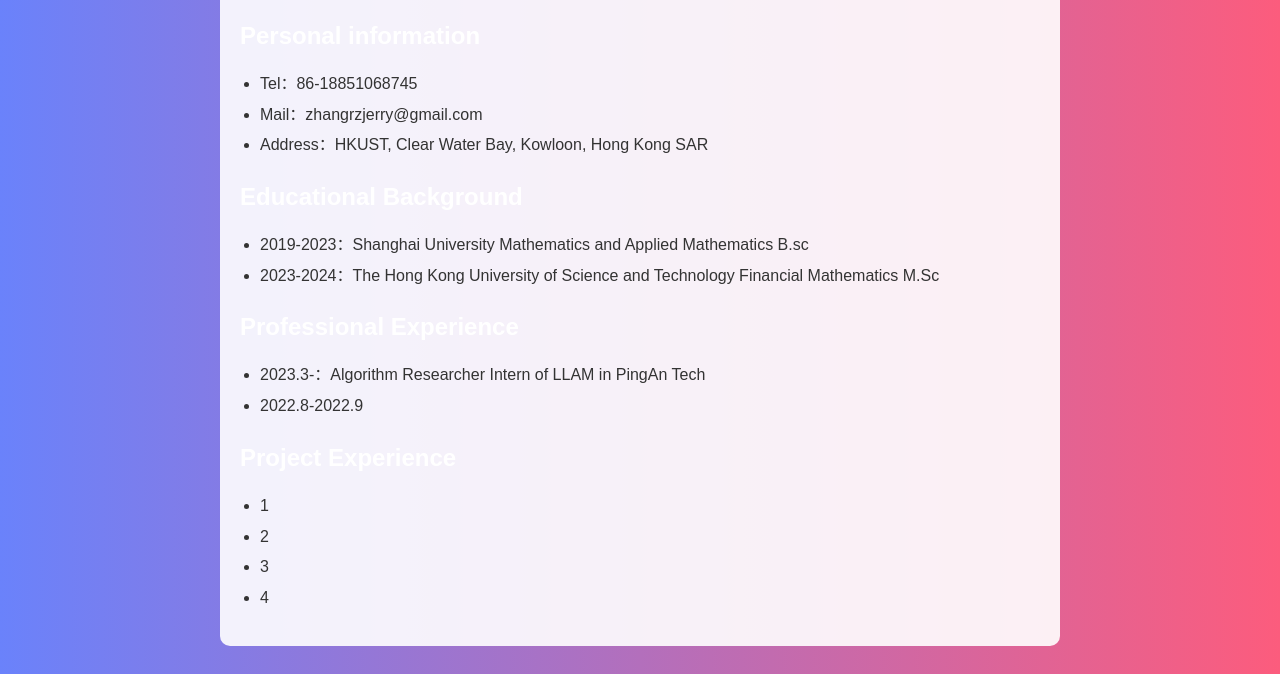
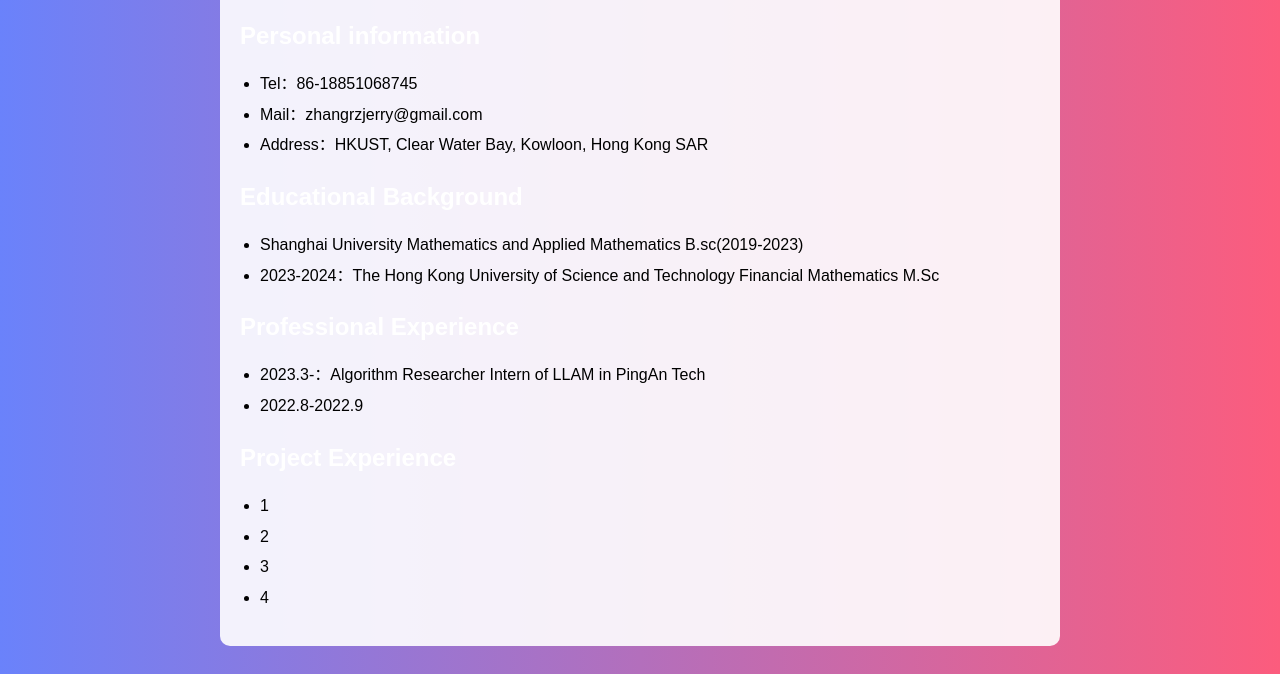
Before and after one commit to JerryZRZ/Jerry-Zhang, a plain HTML site: page index.html in a window 1280 px wide. Shown: the part 136-810 px from the top of the page. Drawn offline with Linux system fonts and the light colour scheme.

Commit message:
Update index.html

```diff
--- a/index.html
+++ b/index.html
@@ -9,7 +9,7 @@
             font-family: "微软雅黑", Arial, sans-serif;
             line-height: 1.6;
             background-image: linear-gradient(to right, #6a82fb, #fc5c7d);
-            color: #333;
+            color: #000;
             padding: 20px;
         }
     h1,
@@ -51,7 +51,8 @@
     <section>
         <h2>Educational Background</h2>
         <ul>
-            <li>2019-2023：Shanghai University Mathematics and Applied Mathematics B.sc</li>
+            <li>Shanghai University
+                Mathematics and Applied Mathematics B.sc(2019-2023)</li>
             <li>2023-2024：The Hong Kong University of Science and Technology Financial Mathematics M.Sc</li>
         </ul>
     </section>
```
